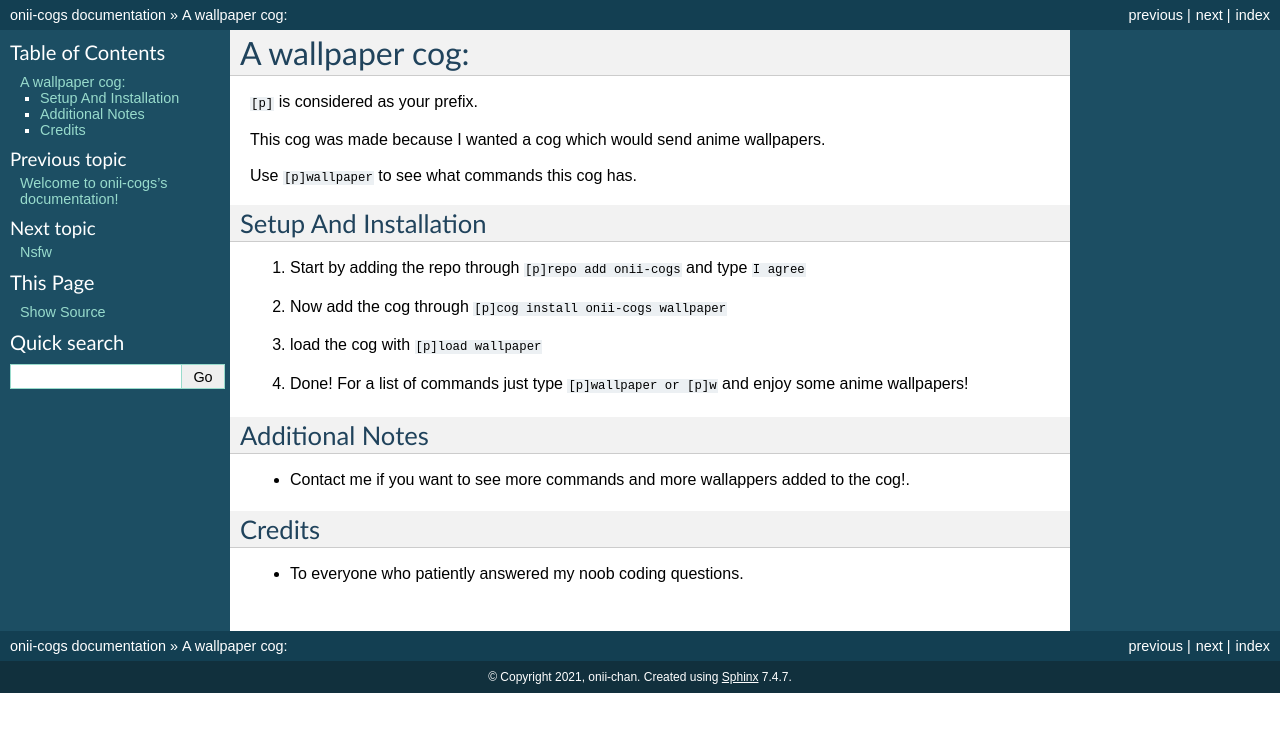
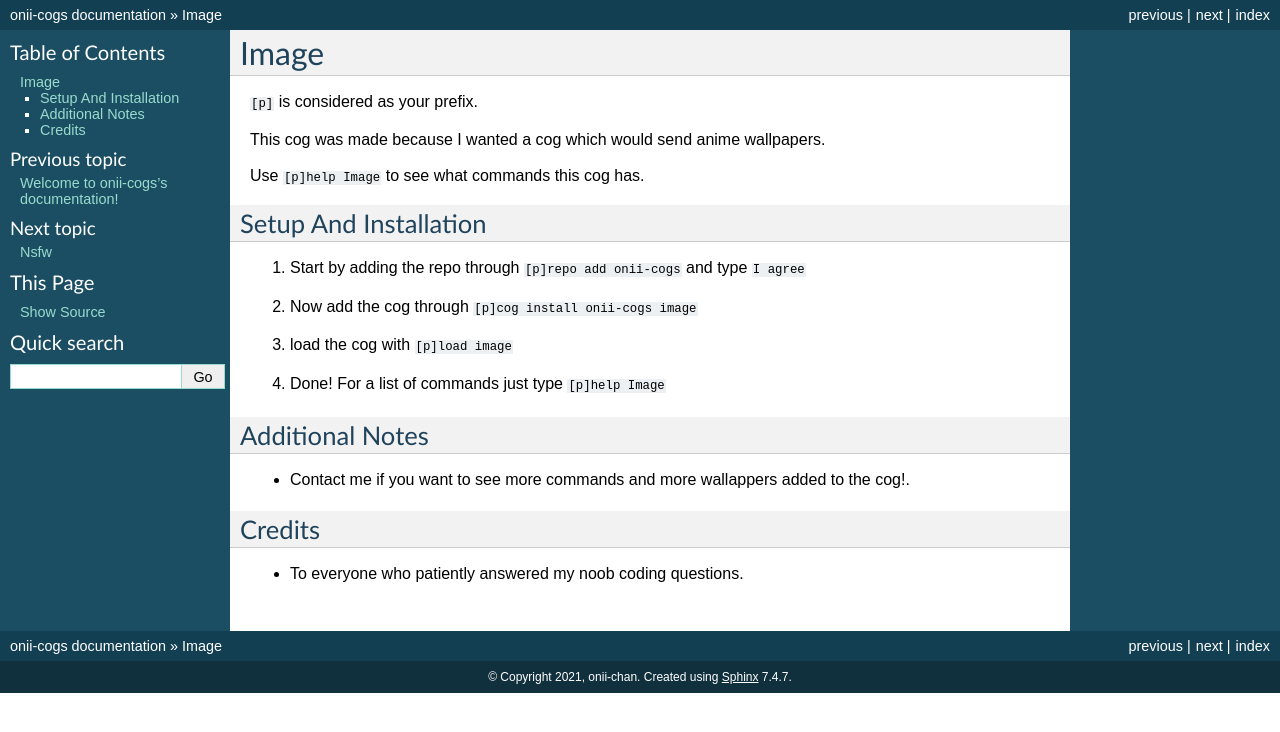
Before and after one commit to Apoo711/onii-cogs, a Sphinx documentation site: the page built from docs/source/wallpaper.rst, in a window 1280 px wide. Shown: the top 732 px of the page. Built offline with Sphinx 7.4.7, drawn with Linux system fonts in a browser that asks for light colours.

Commit message:
Cog Re-Name

```diff
--- a/docs/source/wallpaper.rst
+++ b/docs/source/wallpaper.rst
@@ -1,4 +1,4 @@
-A wallpaper cog:
+Image
 =======================================
 
 
@@ -6,15 +6,15 @@ A wallpaper cog:
 
 | This cog was made because I wanted a cog which would send anime wallpapers.
 |
-| Use ``[p]wallpaper`` to see what commands this cog has.
+| Use ``[p]help Image`` to see what commands this cog has.
 
 Setup And Installation
 -------
 
 1. | Start by adding the repo through ``[p]repo add onii-cogs`` and type ``I agree``
-2. | Now add the cog through ``[p]cog install onii-cogs wallpaper``
-3. | load the cog with ``[p]load wallpaper``
-4. | Done! For a list of commands just type ``[p]wallpaper or [p]w`` and enjoy some anime wallpapers!
+2. | Now add the cog through ``[p]cog install onii-cogs image``
+3. | load the cog with ``[p]load image``
+4. | Done! For a list of commands just type ``[p]help Image``
 
 
 
```
